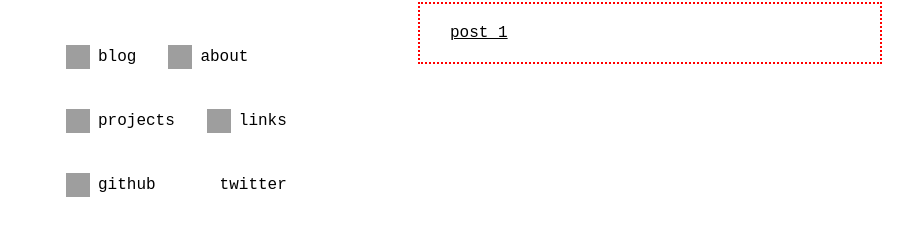
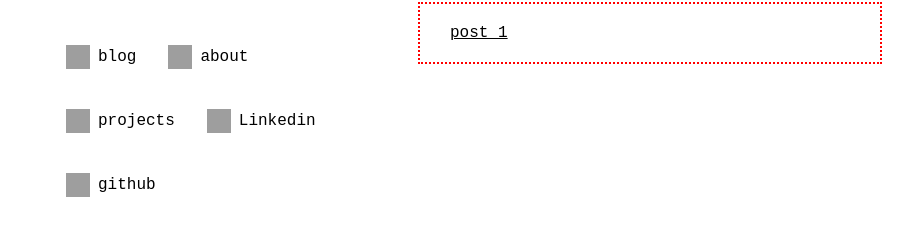
Before and after one commit to lizsyeo/backup1, a Jekyll site: the page built from index.html, in a window 1280 px wide. Shown: the part 340-576 px from the top of the page, without its empty margins (12-925 px from the left). Built offline with Jekyll 4.4.1, drawn with Linux system fonts in a browser that asks for light colours; Markdown is read by kramdown in place of the engine named in the settings; grey boxes are pictures that could not be loaded.

Commit message:
Update default.html

```diff
--- a/_layouts/default.html
+++ b/_layouts/default.html
@@ -25,9 +25,8 @@
         <li><a href="/"><span class="icon doc"></span>blog</a></li>
         <li><a href="/about"><span class="icon info"></span>about</a></li>
         <li><a href="/projects"><span class="icon code"></span>projects</a></li>
-        <li><a href="http://spamthe.net"><span class="icon link"></span>links</a></li>
-        <li><a href="http://github.com/tybenz"><span class="icon github"></span>github</a></li>
-        <li><a href="http://twitter.com/tybenz"><span class="icon twitter"></span>twitter</a></li>
+        <li><a href="https://www.linkedin.com/in/eliyeo/"><span class="icon link"></span>Linkedin</a></li>
+        <li><a href="http://github.com/lizsyeo"><span class="icon github"></span>github</a></li>
       </div>
     </ul>
   </div>
```
